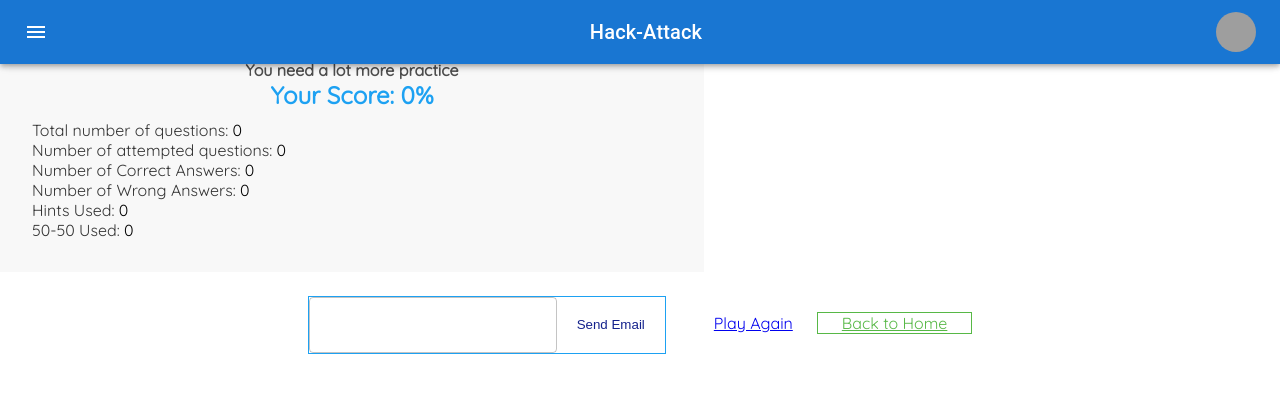
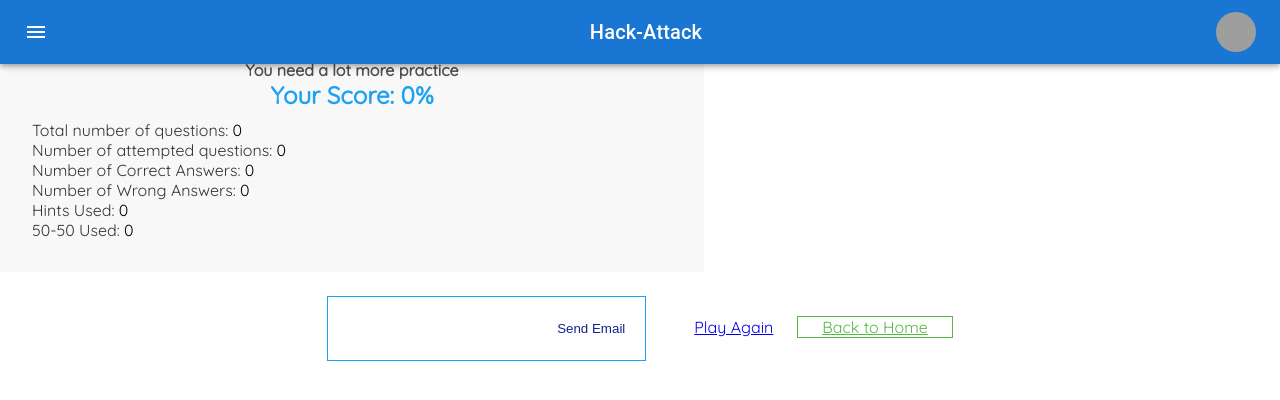
Before and after one commit to TomCunningham1/CSC3032-Frontend, a React (Create React App) app in the folder website/: page /play/quizSummary in a window 1280 px wide. Shown: the top 400 px of the page. Built offline with nearby package versions, Linux system fonts and the light colour scheme; no server answers; grey boxes are pictures that could not be loaded.

Commit message:
update email test

```diff
--- a/website/src/components/quiz/SendEmail.tsx
+++ b/website/src/components/quiz/SendEmail.tsx
@@ -26,14 +26,10 @@
   const handleChange = (
     e: React.ChangeEvent<HTMLInputElement | HTMLTextAreaElement>
   ) => {
-    console.log(e)
-
     setEmail(e.target.value)
   }
 
   const handleSubmit = () => {
-    console.log('send')
-
     BackendService.emailResults(
       email,
       score,
@@ -48,10 +44,11 @@
 
   return (
     <div data-testid={'send-email-container'}>
-      <TextField
+      <input
         onChange={handleChange}
         data-testid={'send-email-text-input'}
-      ></TextField>
+        value={email}
+      />
       <button onClick={handleSubmit} data-testid={'send-email-button'}>
         Send Email
       </button>
```
Also changed, not shown: 2 other files (tests, documents, lock files or other folders).
